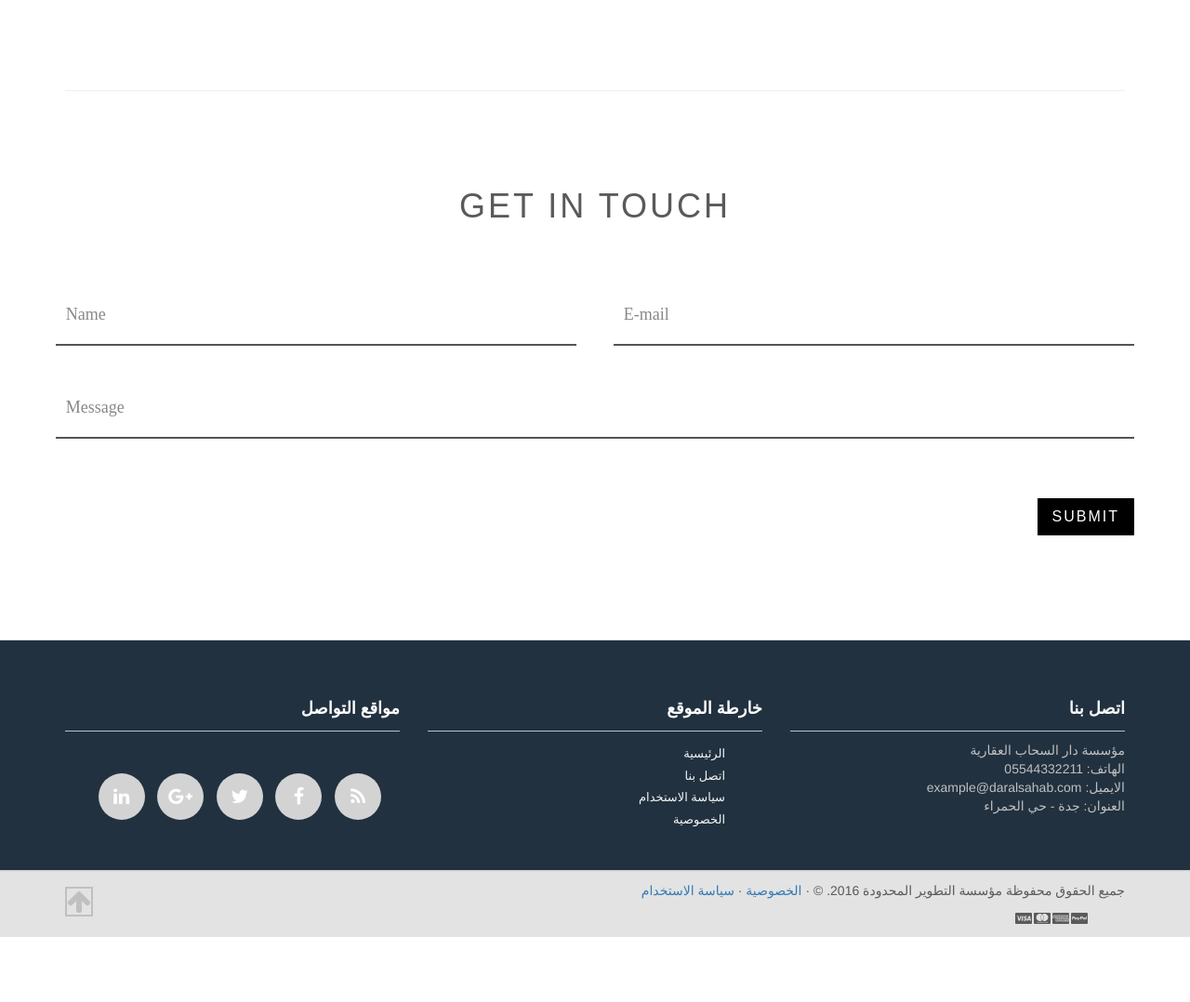
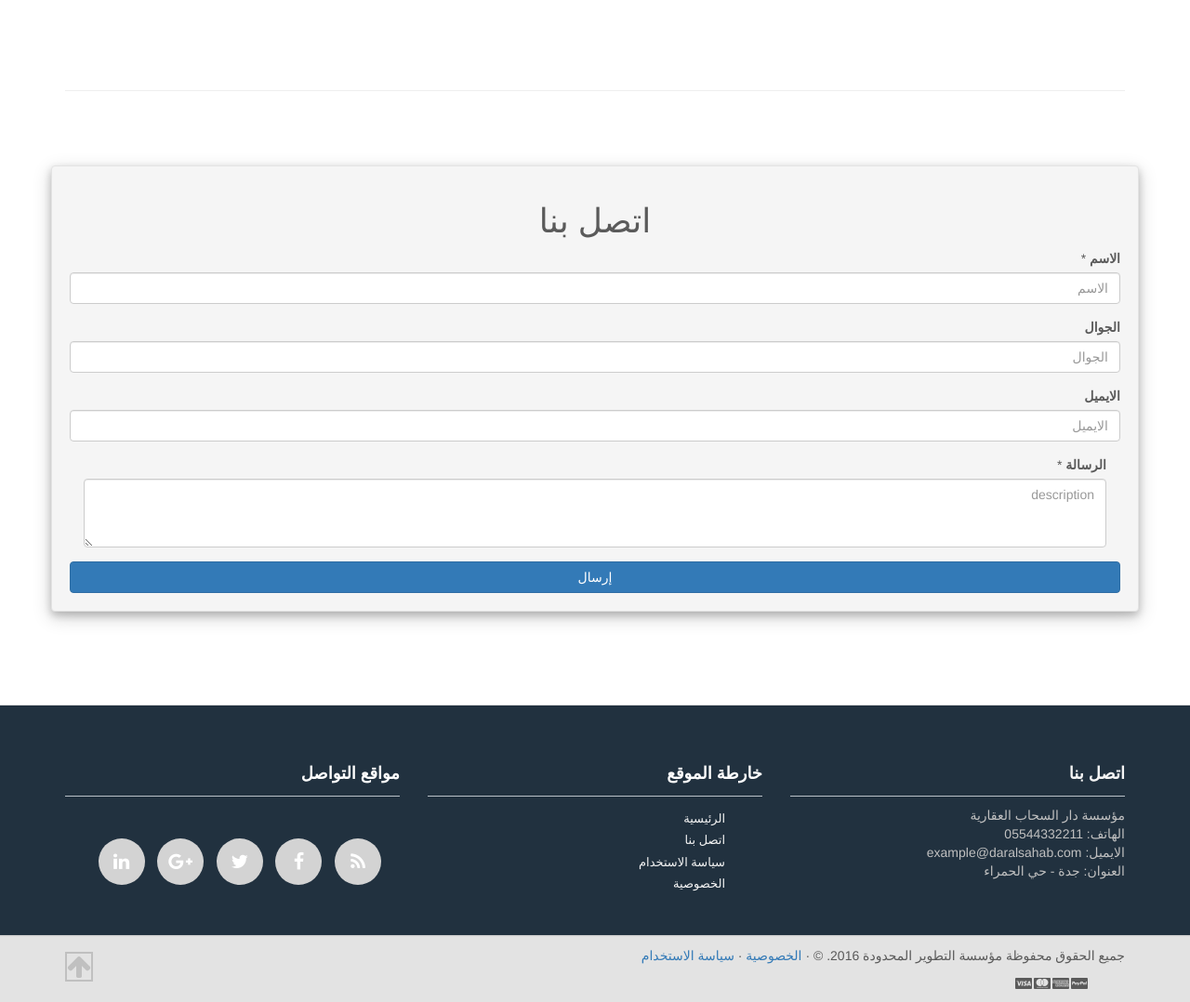
Before and after one commit to ecoder36/daralsahab, a CodeIgniter app: page /database/pages/mainpage in a window 1280 px wide. Shown: the part 1870-2948 px from the top of the page at 93% size. Before the commit the page ends 2878 px from the top, so only its background shows below. Run offline with CodeIgniter, Linux system fonts and the light colour scheme; some libraries are stand-ins or nearby versions.

Commit message:
Changed contact form style in the mainpage

```diff
--- a/application/config/config.php
+++ b/application/config/config.php
@@ -23,7 +23,7 @@ defined('BASEPATH') OR exit('No direct script access allowed');
 | a PHP script and you can easily do that on your own.
 |
 */
-$config['base_url'] = 'https://framework-testaa.c9users.io/daralsahab/';
+$config['base_url'] = 'https://clacite-mrsamer.c9users.io/projects/daralsahab/';
 
 // $config['base_url'] = 'https://www.zaqzooq.com/projects/daralsahab';
 
--- a/application/views/pages/mainpage.php
+++ b/application/views/pages/mainpage.php
@@ -128,27 +128,37 @@
 
 
       <div class="row featurette">
+        <form>
+        <?php echo form_open_multipart('contact/create'); date_default_timezone_set('Asia/Riyadh'); ?>
+            <div class="row">
+                <div class="col-md-12">
+                    <div class="well shadow">
+            		<h1 class="text-center"> اتصل بنا </h1>
+            		<div class="form-group">
+            			<label>الاسم</label> *
+            			<input type="text" class="form-control" <?php echo set_value('name'); ?> name="name" placeholder="الاسم">
+            		</div>
+            		<div class="form-group">
+            			<label>الجوال</label>
+            			<input type="text" class="form-control" <?php echo set_value('mobile'); ?> name="mobile" placeholder="الجوال">
+            		</div>
+            			<div class="form-group">
+            			<label>الايميل</label>
+            			<input type="email" <?php echo set_value('email'); ?> class="form-control" name="email" placeholder="الايميل">
+            		</div>
+            		<div class="col-md-12">
+                    	<div class="form-group">
+                    		<label>الرسالة</label> *
+                    		<textarea id="editor1" type="text" class="form-control" name="message" placeholder="description" rows="3"><?php echo set_value('description'); ?></textarea>
+                    	</div>
+                    </div>
+            		<button type="submit" class="btn btn-primary btn-block">إرسال</button>
+            		</div>
+            	</div>
 
-      <section class="get-in-touch">
-         <h1 class="title">Get in touch</h1>
-         <form class="contact-form row">
-            <div class="form-field col x-50">
-               <input id="name" class="input-text js-input" type="text" required>
-               <label class="label" for="name">Name</label>
             </div>
-            <div class="form-field col x-50">
-               <input id="email" class="input-text js-input" type="email" required>
-               <label class="label" for="email">E-mail</label>
-            </div>
-            <div class="form-field col x-100">
-               <input id="message" class="input-text js-input" type="text" required>
-               <label class="label" for="message">Message</label>
-            </div>
-            <div class="form-field col x-100 align-center">
-               <input class="submit-btn" type="submit" value="Submit">
-            </div>
-         </form>
-      </section>
+        </form>
+
 
       </div>
 
--- a/assets/css/carousel.css
+++ b/assets/css/carousel.css
@@ -231,107 +231,6 @@ body {
 
 /* Contact Style */
 
-.row:after {
-  content: "";
-  display: table;
-  clear: both;
-}
-.row .col {
-  padding: 0 20px;
-  float: left;
-  box-sizing: border-box;
-}
-
-.row .col.x-50 {
-  width: 50%;
-}
-.row .col.x-100 {
-  width: 100%;
-}
-
-.content-wrapper {
-  min-height: 100%;
-  position: relative;
-}
-
-.get-in-touch .title {
-  text-align: center;
-  font-family: Raleway, sans-serif;
-  text-transform: uppercase;
-  letter-spacing: 3px;
-  font-size: 36px;
-  line-height: 48px;
-  padding-bottom: 48px;
-}
-
-.contact-form .form-field {
-  position: relative;
-  margin: 32px 0;
-}
-.contact-form .input-text {
-  display: block;
-  width: 100%;
-  height: 36px;
-  border-width: 0 0 2px 0;
-  border-color: #000;
-  font-family: Lusitana, serif;
-  font-size: 18px;
-  line-height: 26px;
-  font-weight: 400;
-}
-.contact-form .input-text:focus {
-  outline: none;
-}
-.contact-form .input-text:focus + .label, .contact-form .input-text.not-empty + .label {
-  -webkit-transform: translateY(-24px);
-          transform: translateY(-24px);
-}
-.contact-form .label {
-  position: absolute;
-  left: 20px;
-  bottom: 11px;
-  font-family: Lusitana, serif;
-  font-size: 18px;
-  line-height: 26px;
-  font-weight: 400;
-  color: #888;
-  cursor: text;
-  -webkit-transition: -webkit-transform .2s ease-in-out;
-  transition: -webkit-transform .2s ease-in-out;
-  transition: transform .2s ease-in-out;
-  transition: transform .2s ease-in-out, -webkit-transform .2s ease-in-out;
-}
-.contact-form .submit-btn {
-  display: inline-block;
-  background-color: #000;
-  color: #fff;
-  font-family: Raleway, sans-serif;
-  text-transform: uppercase;
-  letter-spacing: 2px;
-  font-size: 16px;
-  line-height: 24px;
-  padding: 8px 16px;
-  border: none;
-  cursor: pointer;
-}
-
-.note {
-  position: absolute;
-  left: 0;
-  bottom: 10px;
-  width: 100%;
-  text-align: center;
-  font-family: Lusitana, serif;
-  font-size: 16px;
-  line-height: 21px;
-}
-.note .link {
-  color: #888;
-  text-decoration: none;
-}
-.note .link:hover {
-  text-decoration: underline;
-}
 
 
 
```
Also changed, not shown: assets/css/style.css (indentation only).
